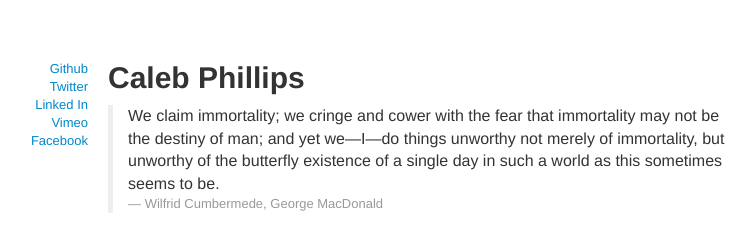
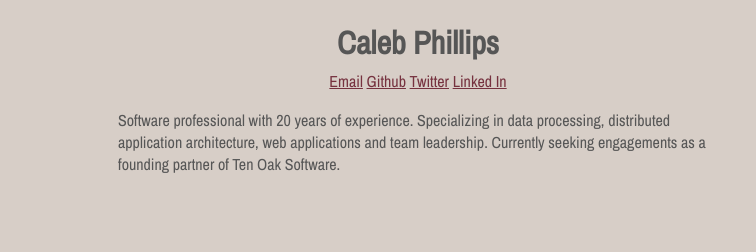
Before and after one commit to calebphillips/calebphillips.github.com, a plain HTML site: page index.html in a window 1280 px wide. Shown: the whole page, without its empty margins (222-978 px from the left). Drawn offline with nearby package versions, Linux system fonts and the light colour scheme; a web font is replaced by a local one.

Commit message:
style update

```diff
--- /dev/null
+++ b/css/styles.css
@@ -0,0 +1,36 @@
+body {
+    background-color: #d7cec7;
+    font-family: 'Archivo Narrow', serif;
+    color: #565656;
+    text-align: center;
+}
+
+#container {
+    margin: auto;
+    width: 600px;
+}
+
+h1 {
+    margin-bottom: 0px;
+}
+
+ul#contact-list {
+    margin-top: 5px;
+    padding: 0;
+    list-style-type: none;
+
+    line-height: 1.5;
+    list-style-position: outside;
+    display: block;
+}
+ul#contact-list li {
+    display: inline-block;
+}
+
+a {
+    color: #76323f;
+}
+
+#summary {
+    text-align: left;
+}
--- a/index.html
+++ b/index.html
@@ -3,81 +3,38 @@
   <head>
     <meta charset="utf-8">
     <title>Caleb Phillips</title>
-    <meta name="viewport" content="width=device-width, initial-scale=1.0">
-    <meta name="description" content="">
-    <meta name="author" content="">
 
-    <!-- Le styles -->
-    <link href="css/bootstrap.css" rel="stylesheet">
-    <style>
-      body {
-      padding-top: 60px; /* 60px to make the container go all the way to the bottom of the topbar */
-      }
-    </style>
-    <link href="../assets/css/bootstrap-responsive.css" rel="stylesheet">
-
-    <!-- Le HTML5 shim, for IE6-8 support of HTML5 elements -->
-    <!--[if lt IE 9]>
-    <script src="//html5shim.googlecode.com/svn/trunk/html5.js"></script>
-    <![endif]-->
-
-       <!-- Le fav and touch icons -->
-       <link rel="shortcut icon" href="images/favicon.ico">
-       <link rel="apple-touch-icon" href="images/apple-touch-icon.png">
-       <link rel="apple-touch-icon" sizes="72x72" href="images/apple-touch-icon-72x72.png">
-       <link rel="apple-touch-icon" sizes="114x114" href="images/apple-touch-icon-114x114.png">
+    <link rel="stylesheet"
+          href="https://fonts.googleapis.com/css?family=Space+Mono">
+    <link rel="stylesheet"
+          href="https://fonts.googleapis.com/css?family=Eczar">
+    <link rel="stylesheet"
+          href="https://fonts.googleapis.com/css?family=Rubik">
+    <link rel="stylesheet"
+          href="https://fonts.googleapis.com/css?family=Archivo+Narrow">
+    <link rel="stylesheet"
+          href="css/styles.css">
   </head>
 
   <body>
-    <div class="container">
+    <div id="container">
+      <h1>Caleb Phillips</h1>
 
-      <div class="row">
-        <div class="span2">
 
-          <ul class="unstyled" style="text-align: right">
-            <li><a href="http://github.com/calebphillips" target="_blank">Github</a></li>
-            <li><a href="http://twitter.com/_calebp" target="_blank">Twitter</a></li>
-            <li><a href="http://www.linkedin.com/profile/view?id=9876464&locale=en_US&trk=tab_pro" target="_blank">Linked In</a></li>
-            <li><a href="http://www.vimeo.com/user2049845" target="_blank">Vimeo</a></li>
-            <li><a href="http://www.facebook.com/caleb.phillips" target="_blank">Facebook</a></li>
-          </ul>
-        </div>
+      <ul id="contact-list">
+        <li><a href="mailto:caleb.phillips@gmail.com">Email</a></li>
+        <li><a href="http://github.com/calebphillips" target="_blank">Github</a></li>
+        <li><a href="http://twitter.com/_calebp" target="_blank">Twitter</a></li>
+        <li><a href="http://www.linkedin.com/profile/view?id=9876464&locale=en_US&trk=tab_pro" target="_blank">Linked In</a></li>
 
-        <div class="span8">
-          <h1>Caleb Phillips</h1>
+      </ul>
 
-          <p>
-            <blockquote>
-              <p>We claim immortality; we cringe and cower with the fear that immortality
-              may not be the destiny of man; and yet we—I—do things unworthy not merely of immortality,
-              but unworthy of the butterfly existence of a single day in such a world as this sometimes seems to be.
-                </p>
-              <small>Wilfrid Cumbermede, George MacDonald</small>
-            </blockquote>
-          </p>
-
+      <div id="content">
+        <div id="summary">
+          Software professional with 20 years of experience.  Specializing in data processing, distributed application architecture, web applications and team leadership.  Currently seeking engagements as a founding partner of Ten Oak Software.
         </div>
       </div>
-
-
-    </div> <!-- /container -->
-
-    <!-- Le javascript
-    ================================================== -->
-    <!-- Placed at the end of the document so the pages load faster -->
-    <script src="../assets/js/jquery.js"></script>
-    <script src="../assets/js/bootstrap-transition.js"></script>
-    <script src="../assets/js/bootstrap-alert.js"></script>
-    <script src="../assets/js/bootstrap-modal.js"></script>
-    <script src="../assets/js/bootstrap-dropdown.js"></script>
-    <script src="../assets/js/bootstrap-scrollspy.js"></script>
-    <script src="../assets/js/bootstrap-tab.js"></script>
-    <script src="../assets/js/bootstrap-tooltip.js"></script>
-    <script src="../assets/js/bootstrap-popover.js"></script>
-    <script src="../assets/js/bootstrap-button.js"></script>
-    <script src="../assets/js/bootstrap-collapse.js"></script>
-    <script src="../assets/js/bootstrap-carousel.js"></script>
-    <script src="../assets/js/bootstrap-typeahead.js"></script>
+    </div>
 
   </body>
 </html>
```
